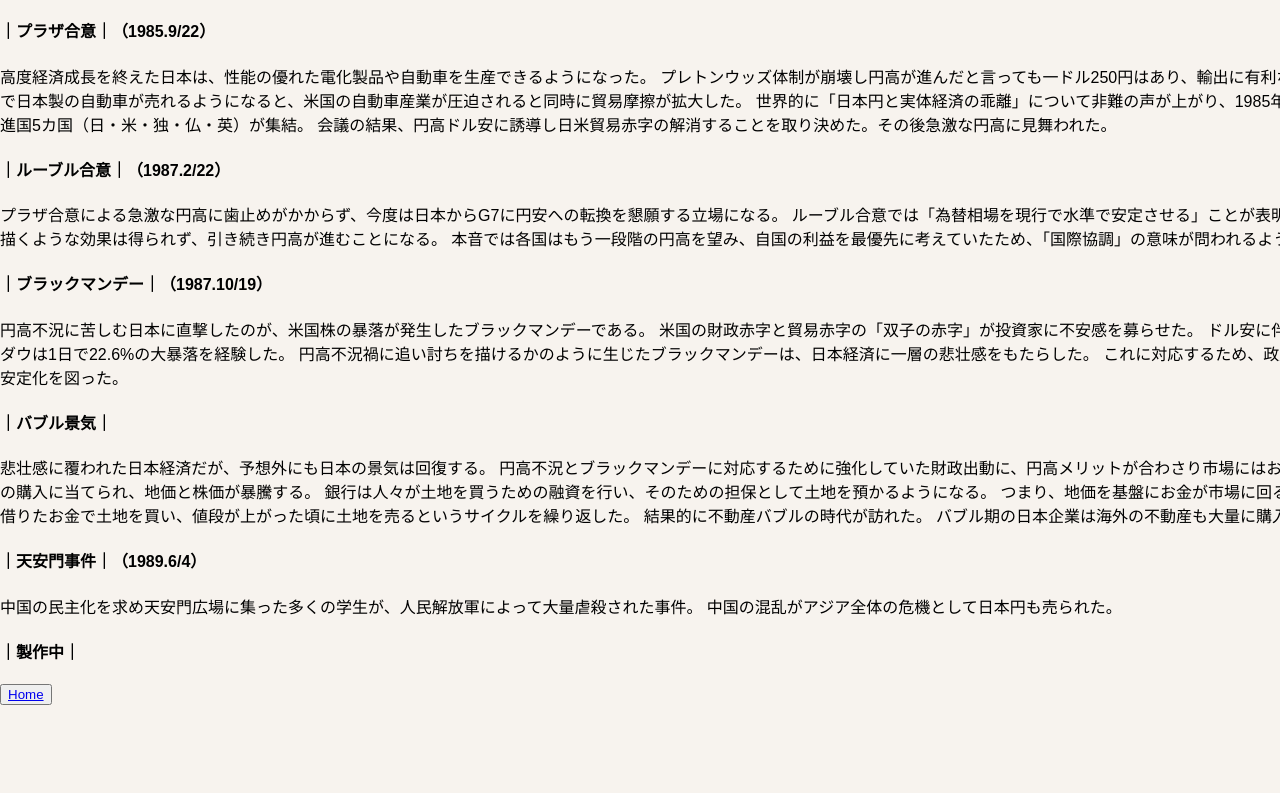
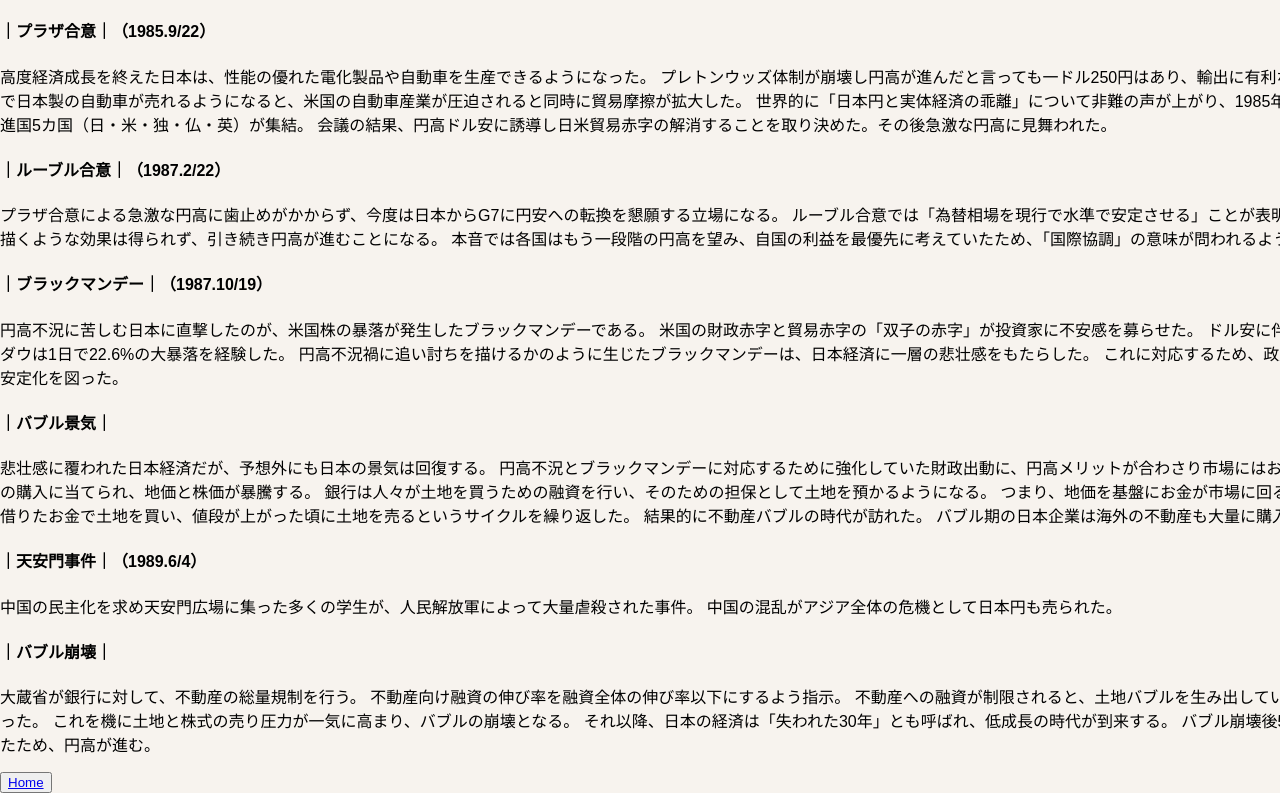
Before and after one commit to shionyasuda/Py_matome, a plain HTML site: page page2.html in a window 1280 px wide. Shown: the part 1053-1846 px from the top of the page. Before the commit the page ends 1758 px from the top, so only its background shows below. Drawn offline with Linux system fonts and the light colour scheme.

Commit message:
addition

```diff
--- a/page2.html
+++ b/page2.html
@@ -57,8 +57,14 @@
     中国の民主化を求め天安門広場に集った多くの学生が、人民解放軍によって大量虐殺された事件。
     中国の混乱がアジア全体の危機として日本円も売られた。
     </p>
-    <h4>｜製作中｜</h4>
+    <h4>｜バブル崩壊｜</h4>
     <p>
+    大蔵省が銀行に対して、不動産の総量規制を行う。
+    不動産向け融資の伸び率を融資全体の伸び率以下にするよう指示。
+    不動産への融資が制限されると、土地バブルを生み出していた循環が途切れ、お金が回らなくなった。
+    これを機に土地と株式の売り圧力が一気に高まり、バブルの崩壊となる。
+    それ以降、日本の経済は「失われた30年」とも呼ばれ、低成長の時代が到来する。
+    バブル崩壊後5年間は、海外資産の現金化が行われたため、円高が進む。
 
     </p>
 
```
Also changed, not shown: index.html (+1 -0 lines).
